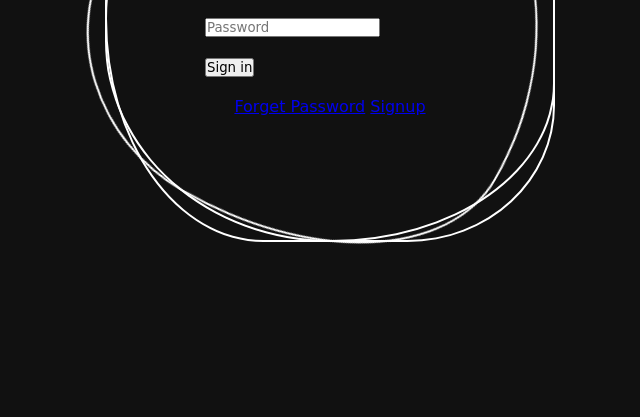
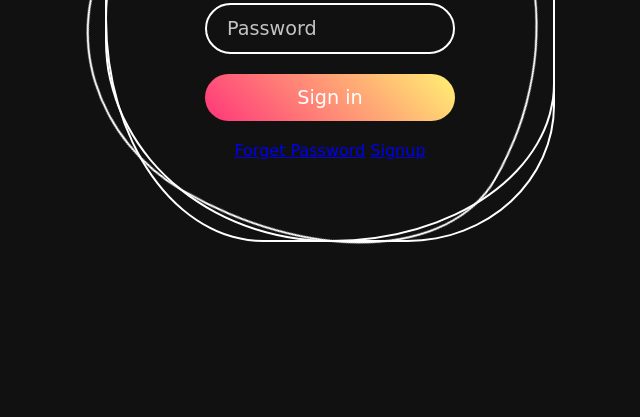
Before and after one commit to amegh-ts/Rings, a plain HTML site: page index.html in a window 1280 px wide. Shown: the part 383-800 px from the top of the page, without its empty margins (310-950 px from the left). Drawn offline with Linux system fonts and the light colour scheme.

Commit message:
Update index.css

```diff
--- a/index.css
+++ b/index.css
@@ -91,3 +91,28 @@ body {
     position: relative;
     width: 100%;
 }
+
+.login .inputBx input {
+    position: relative;
+    width: 100%;
+    padding: 12px 20px;
+    background: transparent;
+    border: 2px solid #fff;
+    border-radius: 40px;
+    font-size: 1.2em;
+    color: #fff;
+    box-shadow: none;
+    outline: none;
+}
+
+.login .inputBx input[type="submit"] {
+    width: 100%;
+    background: #0078ff;
+    background: linear-gradient(45deg, #ff357a, #fff172);
+    border: none;
+    cursor: pointer;
+}
+
+.login .inputBx input::placeholder {
+    color: rgba(255, 255, 255, 0.75);
+}
```
